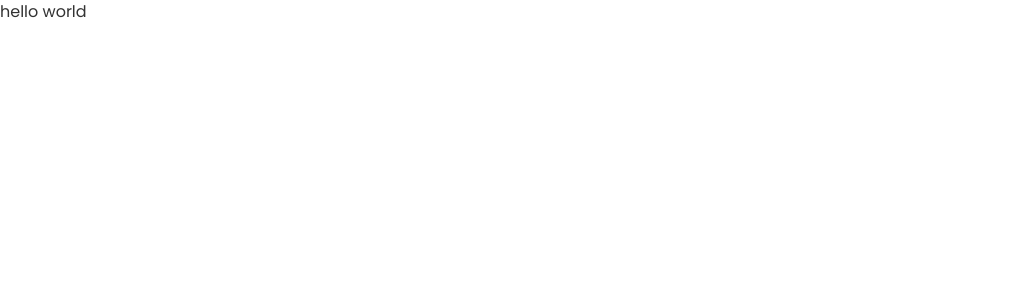
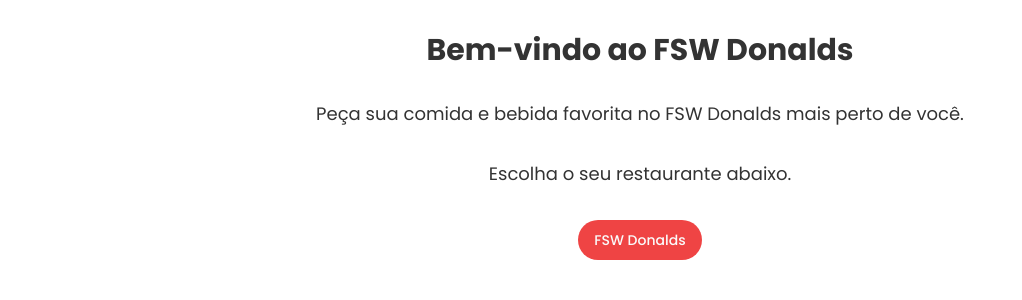
Before and after one commit to mikael-pazini/mc-self-check, a Next.js app: page / in a window 1280 px wide. Shown: the top 300 px of the page, without its empty margins (0-1022 px from the left). Built offline with nearby package versions, Linux system fonts and the light colour scheme.

Commit message:
feat: create a homepage for the app

```diff
--- a/src/app/page.tsx
+++ b/src/app/page.tsx
@@ -1,5 +1,27 @@
+import Link from "next/link";
+
+import { Button } from "@/components/ui/button";
+
 const HomePage = () => {
-  return <h1>hello world</h1>;
+  return (
+    <div className="flex flex-col items-center gap-8 py-8">
+      <h1 className="text-3xl font-bold">Bem-vindo ao FSW Donalds</h1>{" "}
+      {/*Welcome to FSW Donalds */}
+      <p className="text-center text-lg">
+        Peça sua comida e bebida favorita no FSW Donalds mais perto de você.
+        {/*Order your favorite food and drinks from your nearest FSW Donalds.*/}
+      </p>
+      <p className="text-center text-lg">
+        Escolha o seu restaurante abaixo.
+        {/*Choose your restaurant below.*/}
+      </p>
+      <div>
+        <Button variant="destructive" className="rounded-full" asChild>
+          <Link href={`/fsw-donalds`}>FSW Donalds</Link>
+        </Button>
+      </div>
+    </div>
+  );
 };
 
 export default HomePage;
```
